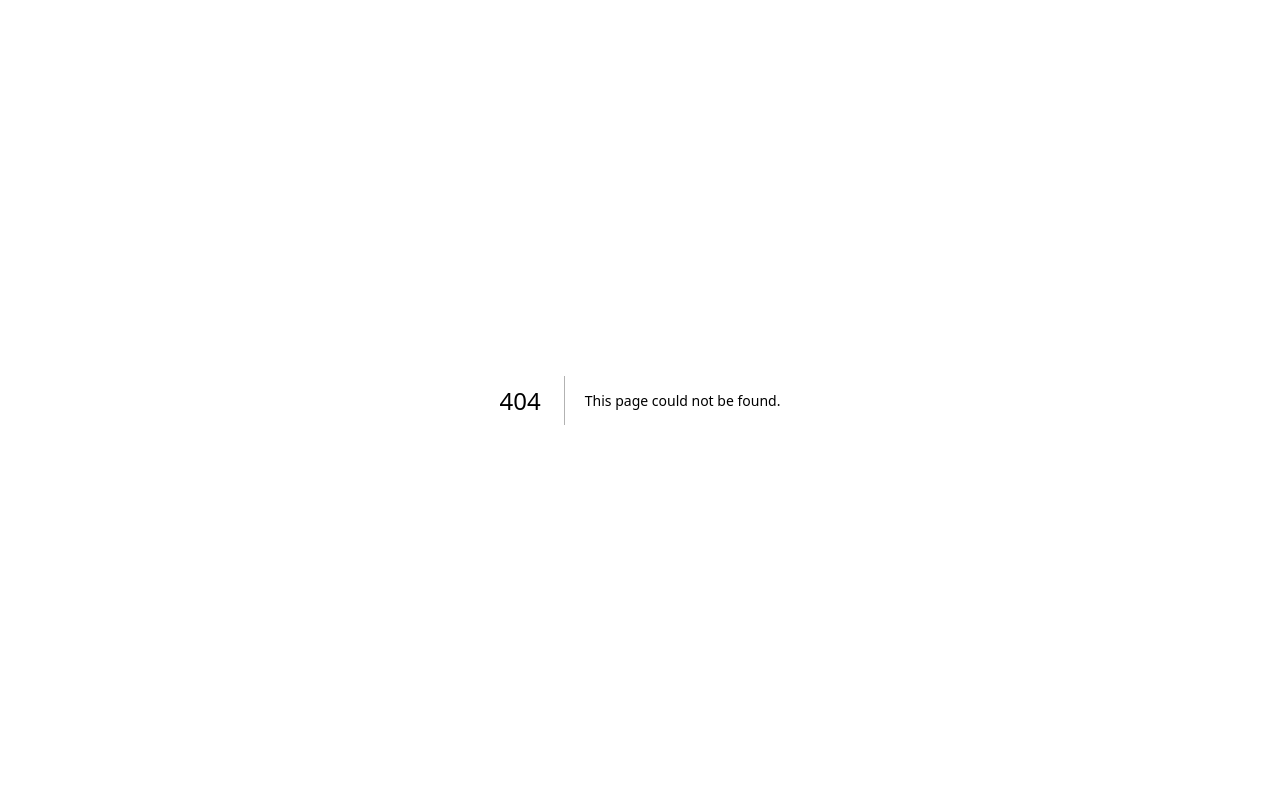
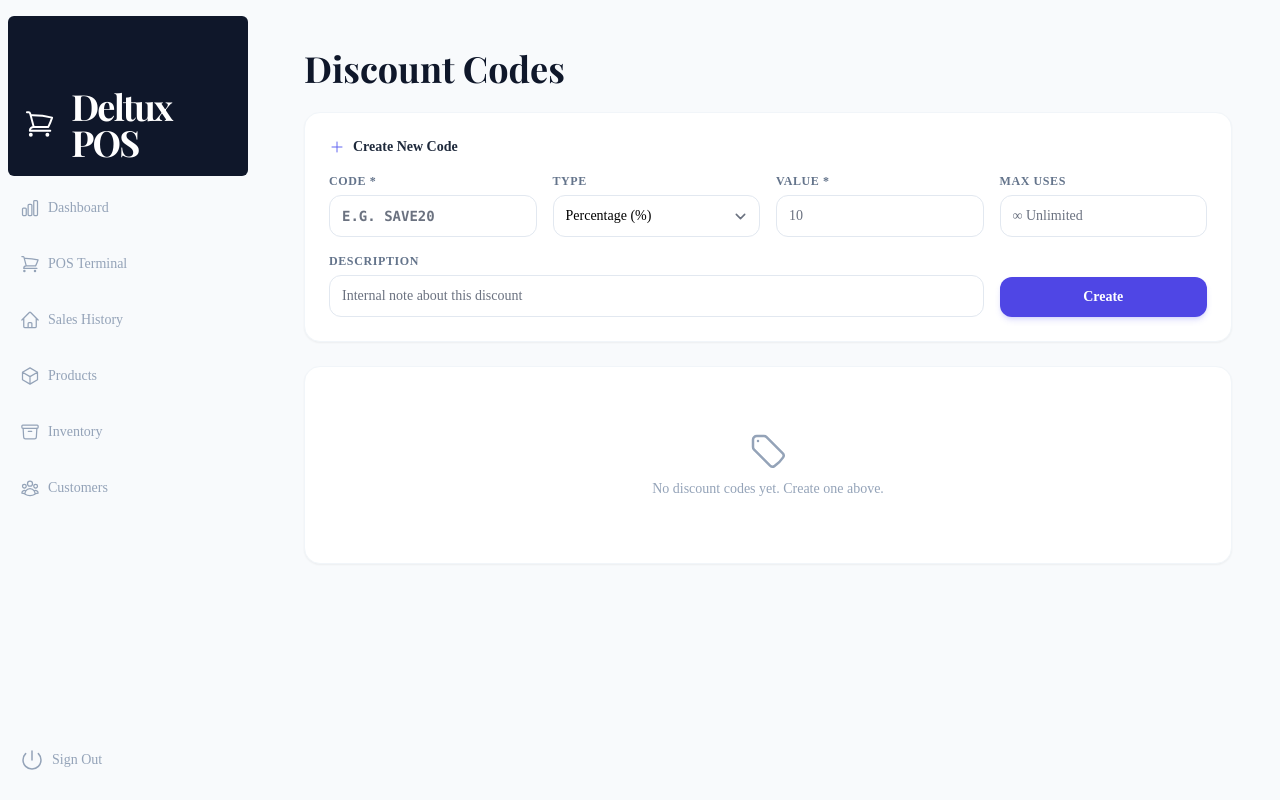
Before and after one commit to Cristian-DW/nextjs-dashboard, a Next.js app: page /dashboard/discounts in a window 1280 px wide. Before the commit this address had no page. Built offline with nearby package versions, Linux system fonts and the light colour scheme; no server answers; the database is empty.

Commit message:
feat: Implement new dashboard pages for suppliers, discounts, orders, reports, settings, and product editing, updating navigation and server actions.

```diff
--- /dev/null
+++ b/app/dashboard/discounts/page.tsx
@@ -0,0 +1,127 @@
+import { sql } from '@/app/lib/db';
+import { createDiscountCode, toggleDiscountCode } from '@/app/lib/actions';
+import { playfair } from '@/app/ui/fonts';
+import { PlusIcon, TagIcon, CheckCircleIcon, XCircleIcon } from '@heroicons/react/24/outline';
+import { formatCurrency } from '@/app/lib/utils';
+import clsx from 'clsx';
+
+async function getDiscountCodes() {
+  try {
+    const res = await sql`SELECT * FROM discount_codes ORDER BY created_at DESC`;
+    return res.rows;
+  } catch { return []; }
+}
+
+export default async function DiscountsPage() {
+  const codes = await getDiscountCodes();
+
+  return (
+    <div className="w-full">
+      <div className="flex items-center justify-between mb-6">
+        <h1 className={`${playfair.className} text-2xl md:text-4xl font-bold text-slate-900`}>Discount Codes</h1>
+      </div>
+
+      {/* Create code form */}
+      <div className="bg-white rounded-2xl border border-slate-100 shadow-sm p-6 mb-6">
+        <h2 className="text-sm font-bold text-slate-800 mb-4 flex items-center gap-2">
+          <PlusIcon className="w-4 h-4 text-indigo-500" /> Create New Code
+        </h2>
+        <form action={createDiscountCode} className="grid sm:grid-cols-2 lg:grid-cols-4 gap-4">
+          <div>
+            <label className="block text-xs font-semibold text-slate-500 uppercase tracking-wider mb-1.5">Code *</label>
+            <input name="code" required placeholder="e.g. SAVE20"
+              className="w-full rounded-xl border border-slate-200 px-3 py-2.5 text-sm font-mono font-bold uppercase focus:outline-none focus:ring-2 focus:ring-indigo-400" />
+          </div>
+          <div>
+            <label className="block text-xs font-semibold text-slate-500 uppercase tracking-wider mb-1.5">Type</label>
+            <select name="type" className="w-full rounded-xl border border-slate-200 px-3 py-2.5 text-sm focus:outline-none focus:ring-2 focus:ring-indigo-400 bg-white">
+              <option value="percentage">Percentage (%)</option>
+              <option value="fixed">Fixed Amount ($)</option>
+            </select>
+          </div>
+          <div>
+            <label className="block text-xs font-semibold text-slate-500 uppercase tracking-wider mb-1.5">Value *</label>
+            <input name="value" type="number" required min="0" step="0.01" placeholder="10"
+              className="w-full rounded-xl border border-slate-200 px-3 py-2.5 text-sm focus:outline-none focus:ring-2 focus:ring-indigo-400" />
+          </div>
+          <div>
+            <label className="block text-xs font-semibold text-slate-500 uppercase tracking-wider mb-1.5">Max Uses</label>
+            <input name="max_uses" type="number" min="0" placeholder="∞ Unlimited"
+              className="w-full rounded-xl border border-slate-200 px-3 py-2.5 text-sm focus:outline-none focus:ring-2 focus:ring-indigo-400" />
+          </div>
+          <div className="sm:col-span-2 lg:col-span-3">
+            <label className="block text-xs font-semibold text-slate-500 uppercase tracking-wider mb-1.5">Description</label>
+            <input name="description" placeholder="Internal note about this discount"
+              className="w-full rounded-xl border border-slate-200 px-3 py-2.5 text-sm focus:outline-none focus:ring-2 focus:ring-indigo-400" />
+          </div>
+          <div className="flex items-end">
+            <button type="submit" className="w-full py-2.5 rounded-xl bg-indigo-600 text-white text-sm font-bold hover:bg-indigo-700 transition-colors shadow-md shadow-indigo-500/20">
+              Create
+            </button>
+          </div>
+        </form>
+      </div>
+
+      {/* Codes list */}
+      <div className="bg-white rounded-2xl border border-slate-100 shadow-sm overflow-hidden">
+        {codes.length === 0 ? (
+          <div className="py-16 text-center text-slate-400">
+            <TagIcon className="w-10 h-10 mx-auto mb-2" />
+            <p className="text-sm">No discount codes yet. Create one above.</p>
+          </div>
+        ) : (
+          <table className="w-full text-sm">
+            <thead>
+              <tr className="border-b border-slate-100">
+                <th className="px-5 py-4 text-left text-xs font-semibold text-slate-500 uppercase tracking-wider">Code</th>
+                <th className="px-5 py-4 text-left text-xs font-semibold text-slate-500 uppercase tracking-wider hidden sm:table-cell">Description</th>
+                <th className="px-5 py-4 text-left text-xs font-semibold text-slate-500 uppercase tracking-wider">Discount</th>
+                <th className="px-5 py-4 text-left text-xs font-semibold text-slate-500 uppercase tracking-wider hidden md:table-cell">Uses</th>
+                <th className="px-5 py-4 text-left text-xs font-semibold text-slate-500 uppercase tracking-wider">Status</th>
+                <th className="px-5 py-4 text-left text-xs font-semibold text-slate-500 uppercase tracking-wider">Toggle</th>
+              </tr>
+            </thead>
+            <tbody className="divide-y divide-slate-50">
+              {codes.map((code: any) => {
+                const toggleAction = toggleDiscountCode.bind(null, code.id, !code.is_active);
+                const discountDisplay = code.type === 'percentage'
+                  ? `${code.value}% off`
+                  : `${formatCurrency(code.value)} off`;
+                return (
+                  <tr key={code.id} className={clsx('hover:bg-slate-50/50 transition-colors', !code.is_active && 'opacity-60')}>
+                    <td className="px-5 py-4">
+                      <code className="font-mono font-bold text-indigo-700 bg-indigo-50 px-2 py-1 rounded-lg text-xs">{code.code}</code>
+                    </td>
+                    <td className="px-5 py-4 text-slate-500 hidden sm:table-cell">{code.description || '—'}</td>
+                    <td className="px-5 py-4 font-semibold text-slate-800">{discountDisplay}</td>
+                    <td className="px-5 py-4 text-slate-500 hidden md:table-cell">
+                      {code.uses_count} {code.max_uses ? `/ ${code.max_uses}` : ''}
+                    </td>
+                    <td className="px-5 py-4">
+                      {code.is_active ? (
+                        <span className="inline-flex items-center gap-1 text-xs font-medium text-emerald-600 bg-emerald-50 px-2 py-1 rounded-full">
+                          <CheckCircleIcon className="w-3.5 h-3.5" /> Active
+                        </span>
+                      ) : (
+                        <span className="inline-flex items-center gap-1 text-xs font-medium text-slate-400 bg-slate-100 px-2 py-1 rounded-full">
+                          <XCircleIcon className="w-3.5 h-3.5" /> Inactive
+                        </span>
+                      )}
+                    </td>
+                    <td className="px-5 py-4">
+                      <form action={toggleAction}>
+                        <button type="submit" className="text-xs font-medium text-slate-500 hover:text-indigo-600 border border-slate-200 px-3 py-1.5 rounded-lg hover:border-indigo-300 transition-colors">
+                          {code.is_active ? 'Disable' : 'Enable'}
+                        </button>
+                      </form>
+                    </td>
+                  </tr>
+                );
+              })}
+            </tbody>
+          </table>
+        )}
+      </div>
+    </div>
+  );
+}
```
